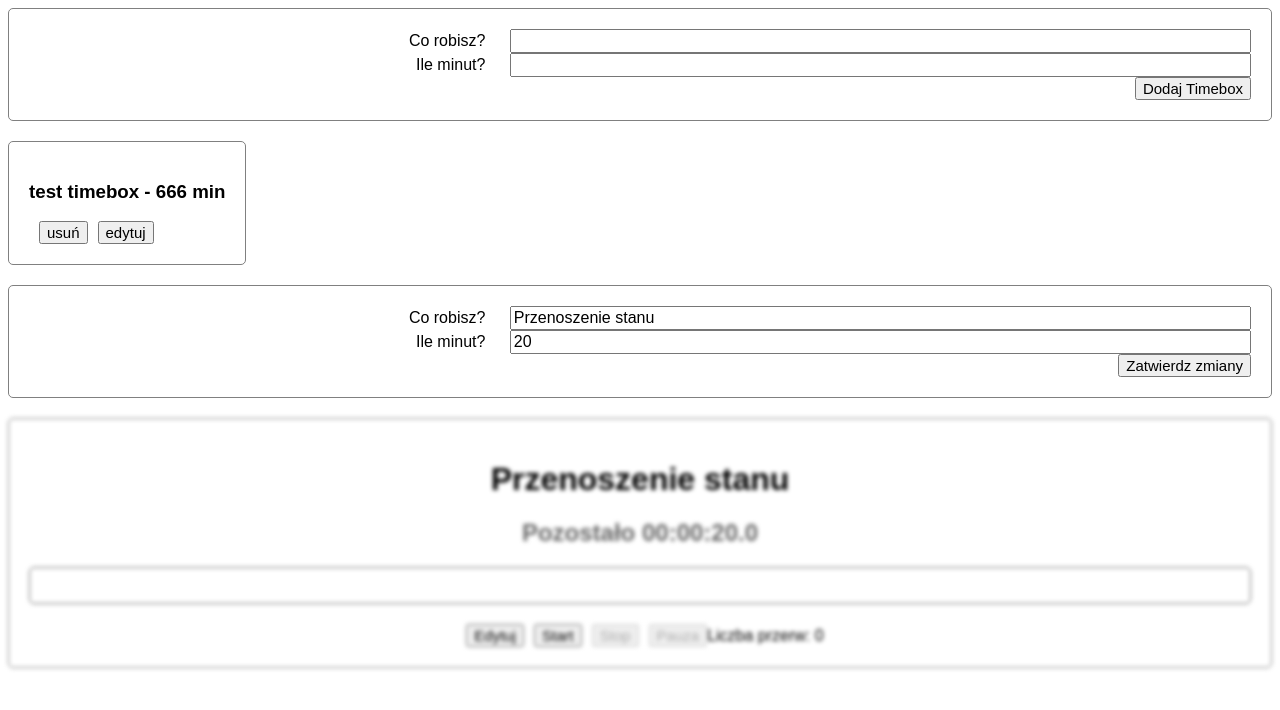
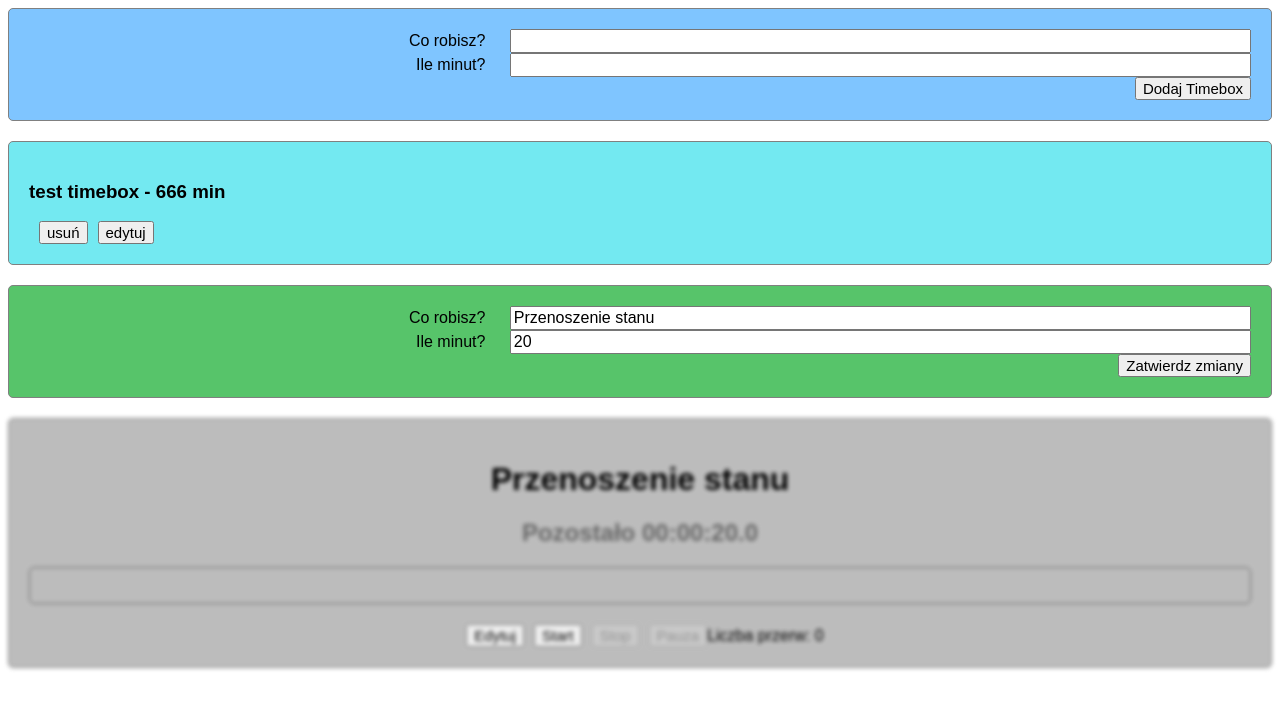
Before and after one commit to krzysieksmig/timebox, a React (Create React App) app: page / in a window 1280 px wide. Shown: the top 710 px of the page. Built offline with nearby package versions, Linux system fonts and the light colour scheme.

Commit message:
added css and classNames

```diff
--- a/src/components/TimeboxCreator/TimeboxCreator.jsx
+++ b/src/components/TimeboxCreator/TimeboxCreator.jsx
@@ -35,7 +35,7 @@ class TimeboxCreator extends React.Component{
             {this.props.isEditing?
                 //czemu dziala po opakowaniu w <> a bez nie ?
                 <>
-                <form onSubmit={this.handleSubmitEdit} ref={this.formRef} className="TimeboxEditor">
+                <form onSubmit={this.handleSubmitEdit} ref={this.formRef} className="TimeboxCreator">
                     <label>Edytuj zadanie <input id="title" type="text" defaultValue={this.props.timeboxEdit.title}/></label>
                     <br/>
                     <label>Edytuj czas <input type="number" min="0" defaultValue={this.props.timeboxEdit.timeValue}/></label>
@@ -44,7 +44,7 @@ class TimeboxCreator extends React.Component{
                 </form>
                 </>
                 :
-                <form onSubmit={this.handleSubmit} ref={this.formRef} className="TimeboxEditor">
+                <form onSubmit={this.handleSubmit} ref={this.formRef} className="TimeboxCreator">
                     <label>Co robisz? <input id="title" type="text" defaultValue=""/></label>
                     <br/>
                     <label>Ile minut? <input type="number" min="0" defaultValue={null}/></label>
--- a/src/index.css
+++ b/src/index.css
@@ -8,6 +8,18 @@
     border-radius: 5px;
     padding: 20px;
     margin-bottom: 20px;
+    background-color: rgba(85, 196, 104, 0.986);
+
+}
+
+.TimeboxCreator{
+    text-align: right;
+    border: 1px solid gray;
+    border-radius: 5px;
+    padding: 20px;
+    margin-bottom: 20px;
+    background-color: rgb(127, 197, 255);
+
 }
 
 .Timebox{
@@ -15,7 +27,7 @@
     border-radius: 5px;
     padding: 20px;
     margin-bottom: 20px;
-    display: inline-block;
+    background-color: rgb(115, 233, 241);
 }
 
 input{
@@ -34,6 +46,7 @@ button{
     border-radius: 5px;
     padding: 20px;
     text-align: center;
+    background-color: rgba(62, 223, 123, 0.904);
 }
 
 .Clock {
```
